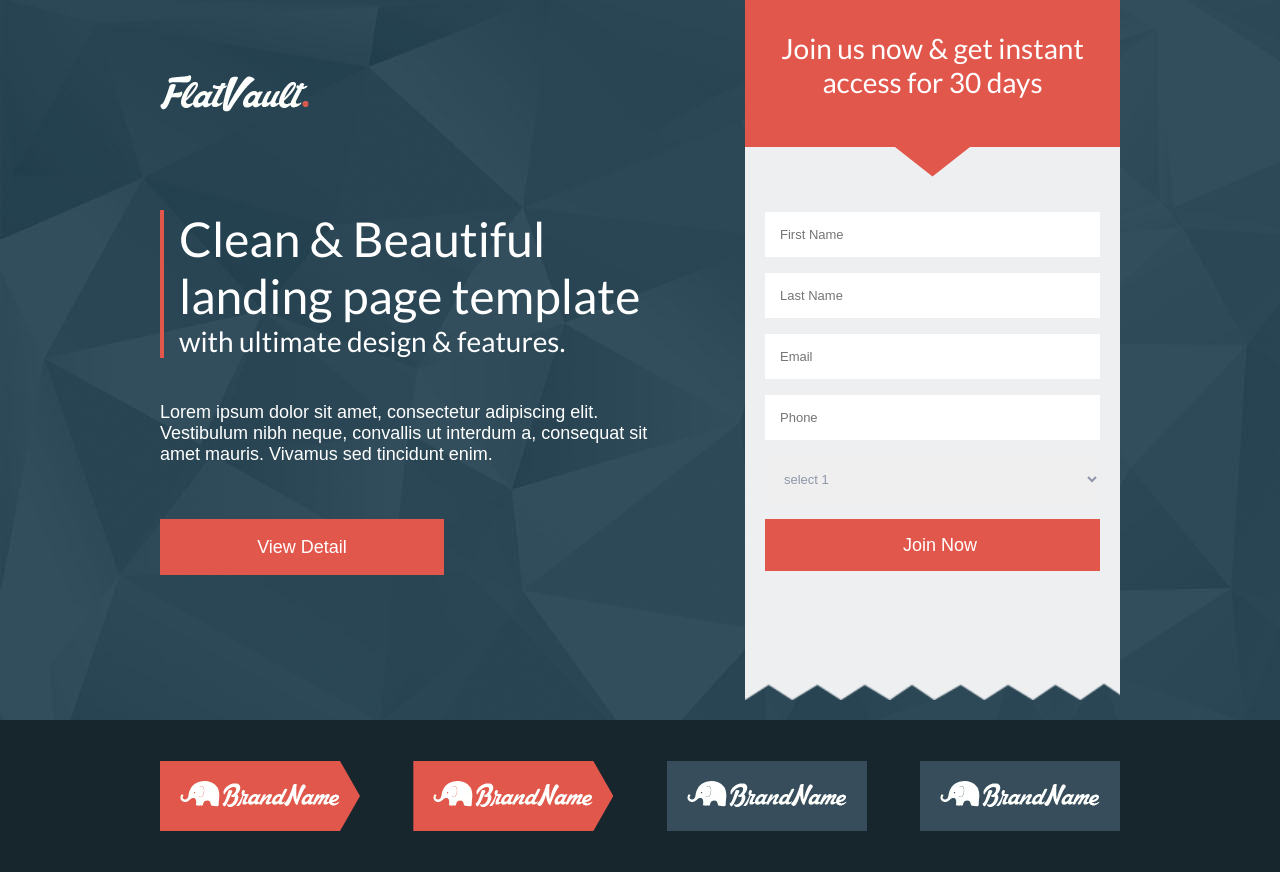
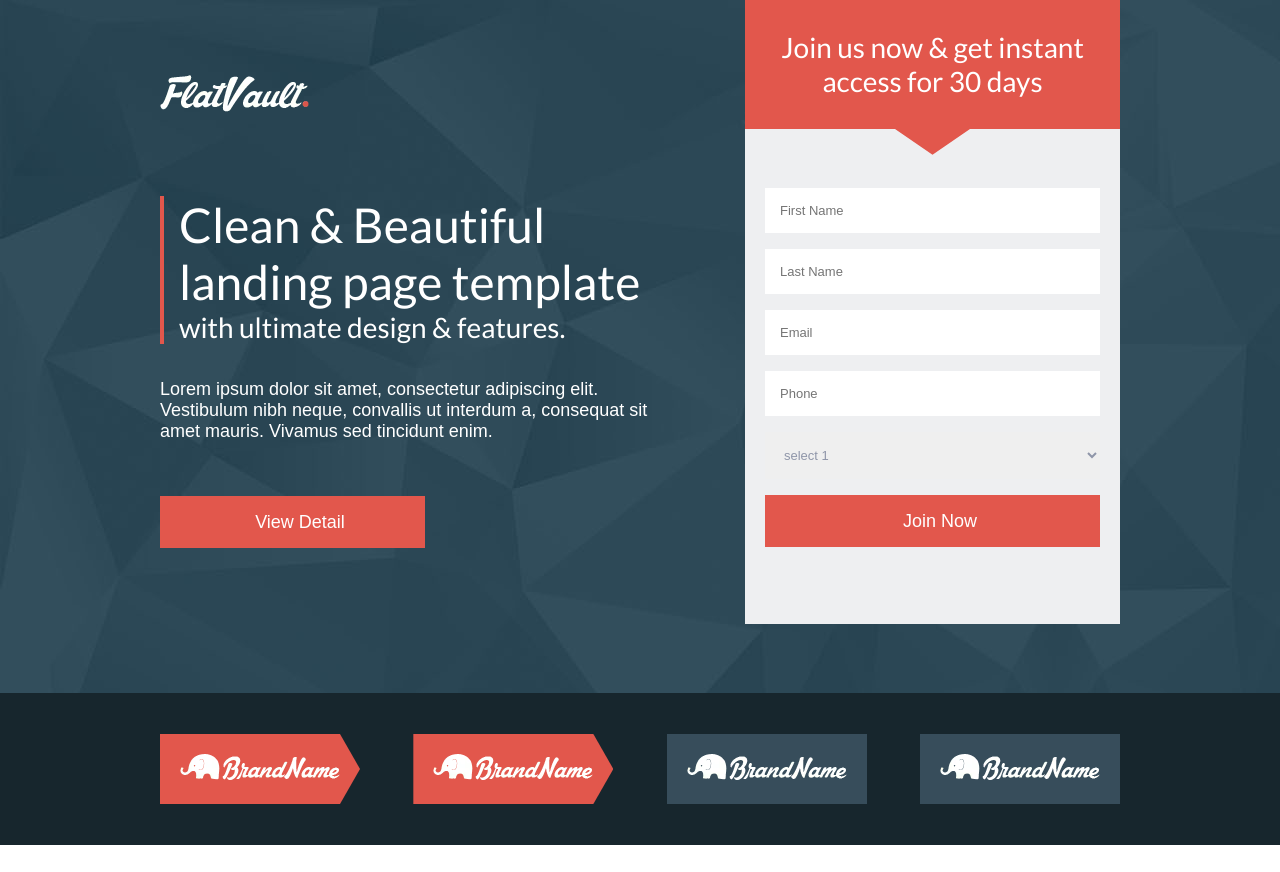
Before and after one commit to mebius01/FlatVault, a website built with webpack: page src/index.html in a window 1280 px wide. After the commit the page ends 845 px from the top, so only its background shows below. Built offline with nearby package versions, Linux system fonts and the light colour scheme.

Commit message:
fix form

```diff
--- a/src/style/index.scss
+++ b/src/style/index.scss
@@ -46,7 +46,7 @@ body {
 
   .grid {
     display: grid;
-    grid-template-columns: auto 375px;
+    grid-template-columns: auto auto;
     grid-template: "whowe form";
     gap: 60px;
     margin: auto;
@@ -55,30 +55,33 @@ body {
       grid-area: whowe;
       padding: 75px 0 145px 0;
 
-
+      .logo {
+        margin-bottom: 80px;
+      }
       .tagline {
         border-left: solid 4px $red;
         padding-left: 15px;
-        margin-top: 94px;
-        margin-bottom: 44px;
       }
 
       .header__text {
+        display: block;
         font-size: 18px;
         line-height: normal;
+        margin-top: 35px;
       }
 
       .detail {
+        margin-top: 54px;
         display: block;
+        text-decoration: none;
+        text-align: center;
         width: 250px;
-        margin-top: 54px;
-        padding: 17px;
         background-color: $red;
-        text-align: center;
-        text-decoration: none;
+        cursor: pointer;
         color: $textColorOnDark;
         font-size: 18px;
         line-height: 22px;
+        padding: 15px 0 15px 15px;
       }
 
     }
@@ -86,15 +89,13 @@ body {
     .form {
       grid-area: form;
       width: 375px;
-      background-image: url(../img/form-bg.png);
-      background-size: cover;
-      height: calc(100vh - 100px);
+      height: 90%;
+      background-color: rgb(238,239,241);
 
       .form__header {
         background-color: $red;
-        padding: 31px;
+        padding: 30px 30px 74px 30px;
         text-align: center;
-        height: 134px;
         clip-path: polygon(0% 0%,
             100% 0%,
             100% 75%,
@@ -103,6 +104,7 @@ body {
             40% 75%,
             0% 75%)
       }
+
 
       .form__content {
         *:focus {
@@ -128,7 +130,6 @@ body {
 
           input[type=submit] {
             background-color: $red;
-            color: $textColorOnDark;
             cursor: pointer;
             color: $textColorOnDark;
             font-size: 18px;
```
